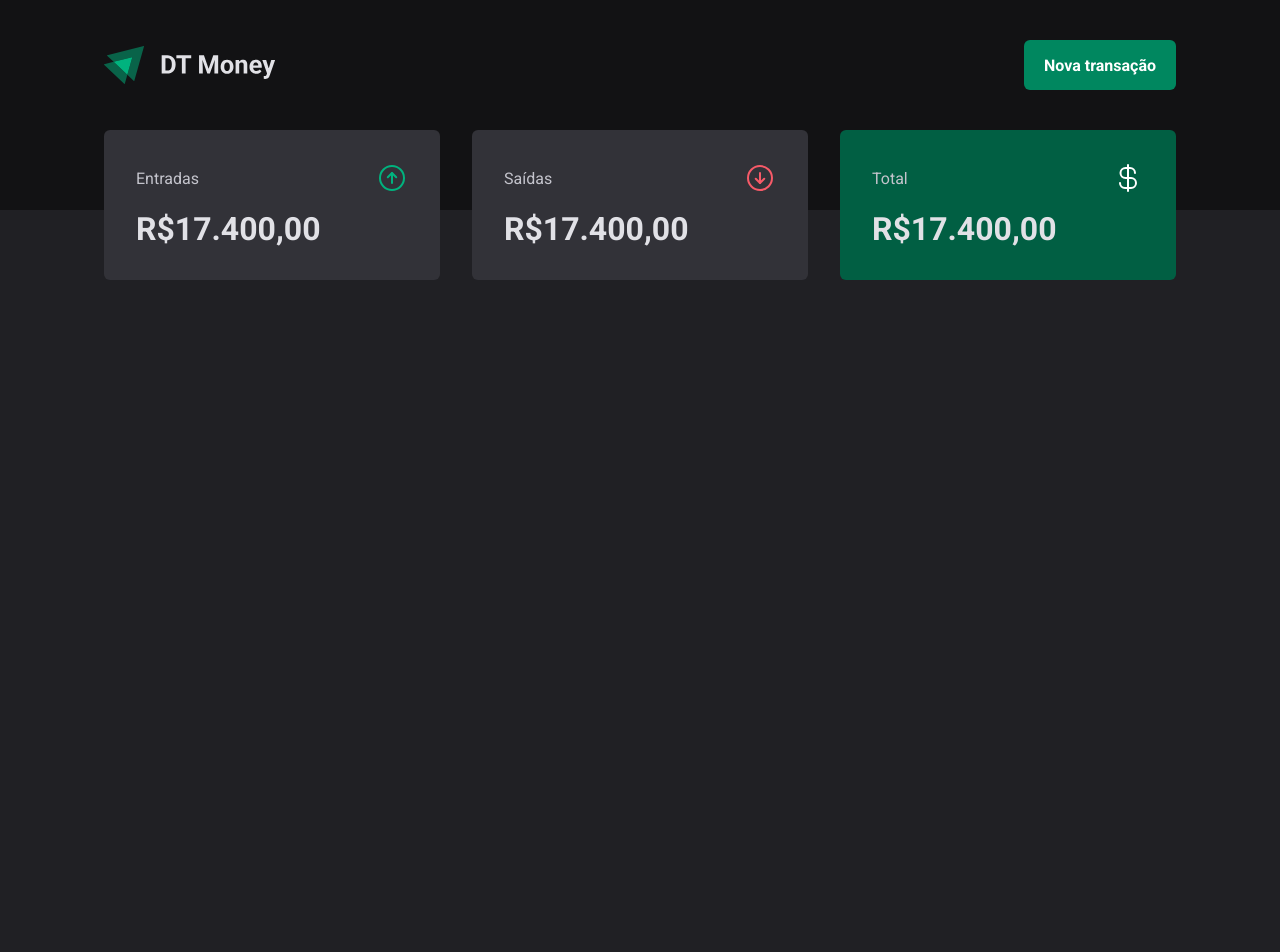
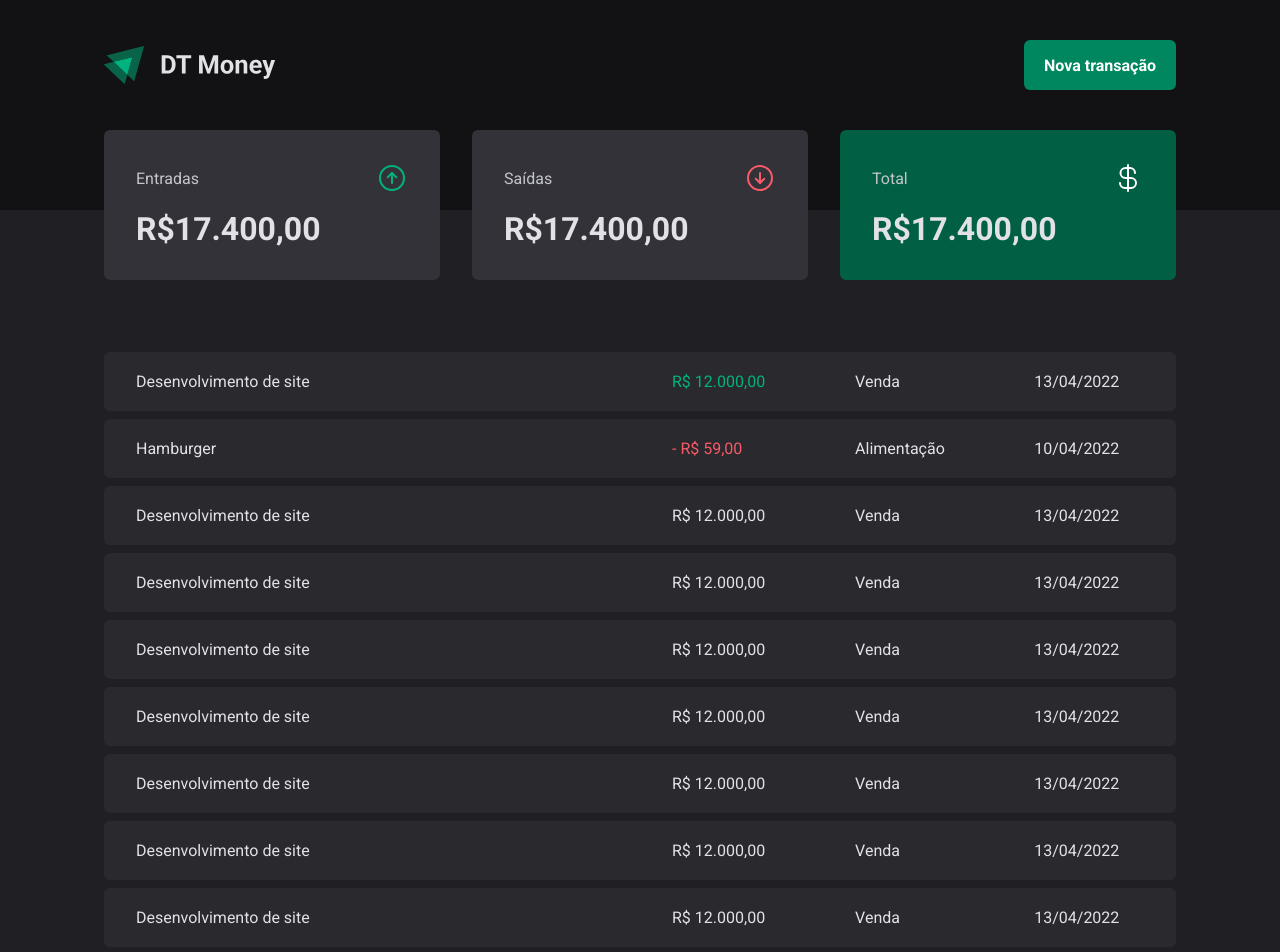
Before and after one commit to sidneifjr/dt-money, a React (Vite) app: page / in a window 1280 px wide. Shown: the top 952 px of the page. Before the commit the page ends 800 px from the top, so only its background shows below. Built offline with nearby package versions, Linux system fonts and the light colour scheme.

Commit message:
Inclui a tabela de Transactions

```diff
--- a/src/pages/Transactions/index.tsx
+++ b/src/pages/Transactions/index.tsx
@@ -1,11 +1,81 @@
 import { Header } from "../../components/Header";
 import { Summary } from "../../components/Summary";
+import { PriceHighlight, TransactionsContainer, TransactionsTable } from "./styles";
 
 export function Transactions() {
   return (
     <div>
       <Header />
       <Summary />
+
+      <TransactionsContainer>
+        <TransactionsTable>
+          <tbody>
+            <tr>
+              <td width="50%">Desenvolvimento de site</td>
+              <td>
+                <PriceHighlight variant="income">
+                  R$ 12.000,00
+                </PriceHighlight>
+              </td>
+              <td>Venda</td>
+              <td>13/04/2022</td>
+            </tr>
+            <tr>
+              <td width="50%">Hamburger</td>
+              <td>
+                <PriceHighlight variant="outcome">
+                  - R$ 59,00
+                </PriceHighlight>
+              </td>
+              <td>Alimentação</td>
+              <td>10/04/2022</td>
+            </tr>
+            <tr>
+              <td width="50%">Desenvolvimento de site</td>
+              <td>R$ 12.000,00</td>
+              <td>Venda</td>
+              <td>13/04/2022</td>
+            </tr>
+            <tr>
+              <td width="50%">Desenvolvimento de site</td>
+              <td>R$ 12.000,00</td>
+              <td>Venda</td>
+              <td>13/04/2022</td>
+            </tr>
+            <tr>
+              <td width="50%">Desenvolvimento de site</td>
+              <td>R$ 12.000,00</td>
+              <td>Venda</td>
+              <td>13/04/2022</td>
+            </tr>
+            <tr>
+              <td width="50%">Desenvolvimento de site</td>
+              <td>R$ 12.000,00</td>
+              <td>Venda</td>
+              <td>13/04/2022</td>
+            </tr>
+            <tr>
+              <td width="50%">Desenvolvimento de site</td>
+              <td>R$ 12.000,00</td>
+              <td>Venda</td>
+              <td>13/04/2022</td>
+            </tr>
+            <tr>
+              <td width="50%">Desenvolvimento de site</td>
+              <td>R$ 12.000,00</td>
+              <td>Venda</td>
+              <td>13/04/2022</td>
+            </tr>
+            <tr>
+              <td width="50%">Desenvolvimento de site</td>
+              <td>R$ 12.000,00</td>
+              <td>Venda</td>
+              <td>13/04/2022</td>
+            </tr>
+          </tbody>
+        </TransactionsTable>
+      </TransactionsContainer>
     </div>
   )
 }
--- a/src/pages/Transactions/styles.ts
+++ b/src/pages/Transactions/styles.ts
@@ -0,0 +1,38 @@
+import styled from "styled-components";
+
+export const TransactionsContainer = styled.main`
+  width: 100%;
+  max-width: 1120px;
+  margin: 4rem auto 0;
+  padding: 0 1.5rem;
+`
+
+export const TransactionsTable = styled.table`
+  width: 100%;
+  border-collapse: separate;
+  border-spacing: 0 0.5rem;
+  margin-top: 1.5rem;
+
+  td {
+    padding: 1.25rem 2rem;
+    background: ${props => props.theme["gray-700"]};
+
+    &:first-child {
+      border-top-left-radius: 6px;
+      border-bottom-left-radius: 6px;
+    }
+
+    &:last-child {
+      border-top-right-radius: 6px;
+      border-bottom-right-radius: 6px;
+    }
+  }
+`
+
+interface PriceHighlightProps {
+  variant: 'income' | 'outcome';
+}
+
+export const PriceHighlight = styled.span<PriceHighlightProps>`
+  color: ${props => props.variant === 'income' ? props.theme["green-300"] : props.theme["red-300"]};
+`
```
